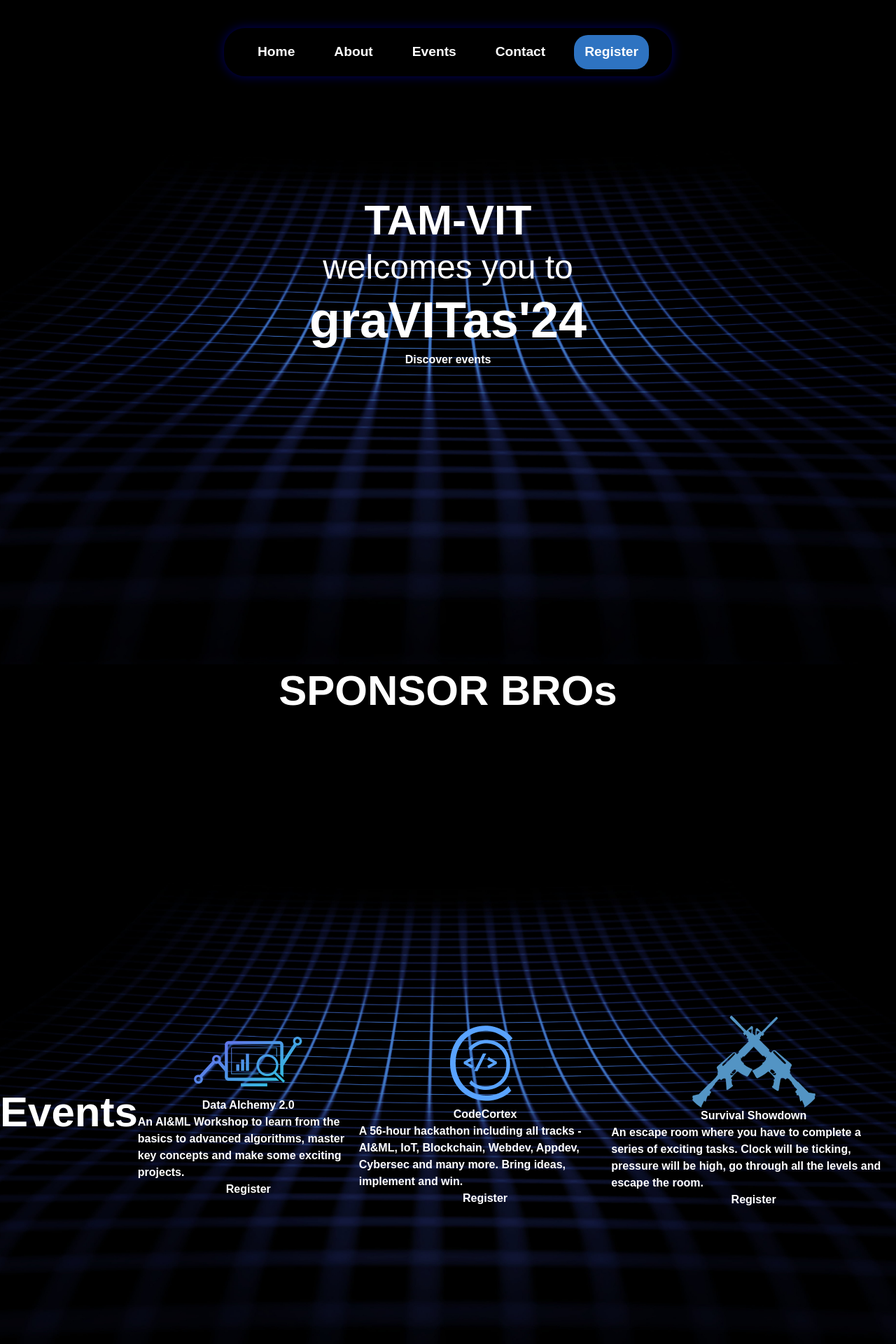
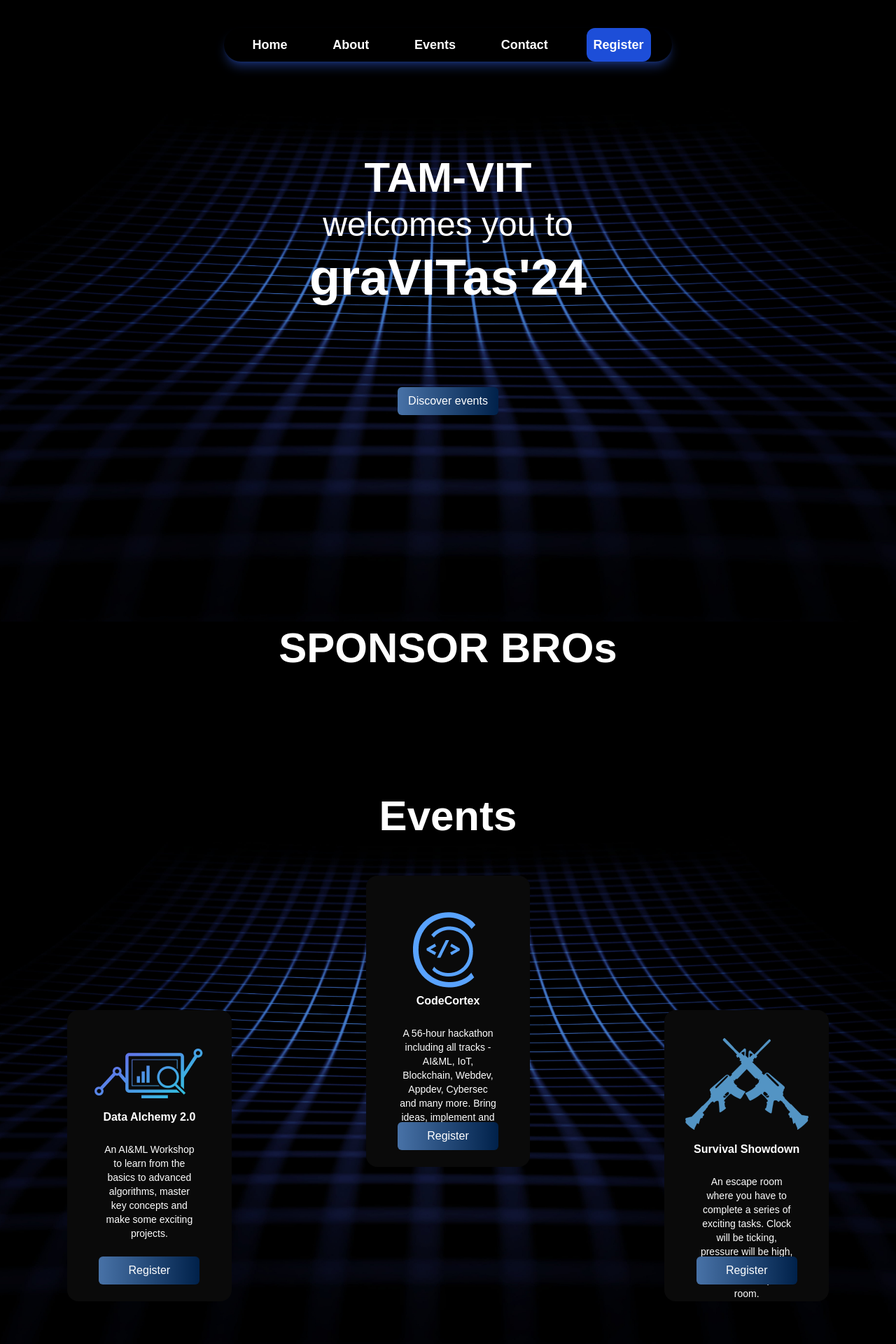
Before and after one commit to vishalpokuri/TAM_Gravitas_page, a React (Create React App) app: page / in a window 1280 px wide. Shown: the top 1920 px of the page at 70% size. Built offline with nearby package versions, Linux system fonts and the light colour scheme.

Commit message:
Added About and Events Components in the home page

```diff
--- a/package.json
+++ b/package.json
@@ -9,7 +9,6 @@
     "react": "^18.3.1",
     "react-dom": "^18.3.1",
     "react-scripts": "5.0.1",
-    "styled-components": "^6.1.12",
     "web-vitals": "^2.1.4"
   },
   "scripts": {
--- a/src/App.css
+++ b/src/App.css
@@ -1,3 +1,6 @@
+@tailwind base;
+@tailwind components;
+@tailwind utilities;
 .App {
   text-align: center;
 }
@@ -12,27 +15,3 @@
     animation: App-logo-spin infinite 20s linear;
   }
 }
-
-.App-header {
-  background-color: #282c34;
-  min-height: 100vh;
-  display: flex;
-  flex-direction: column;
-  align-items: center;
-  justify-content: center;
-  font-size: calc(10px + 2vmin);
-  color: white;
-}
-
-.App-link {
-  color: #61dafb;
-}
-
-@keyframes App-logo-spin {
-  from {
-    transform: rotate(0deg);
-  }
-  to {
-    transform: rotate(360deg);
-  }
-}
--- a/src/App.js
+++ b/src/App.js
@@ -5,12 +5,12 @@ import data_alchemy from "./images/data_alchemy.png";
 import survival from "./images/survival.png";
 import codecortex from "./images/codecortex.png";
 import { EventCard } from "./components/Card";
-import { NavbarContainer, NavItem, RegisterButton } from './components/Navbar';
-import {TeamCard} from './components/TeamCard';
+import { NavbarContainer, NavItem, RegisterButton } from "./components/Navbar";
+import { TeamCard } from "./components/TeamCard";
 function App() {
   return (
     <>
-      <div className="w-screen h-30 bg-black flex justify-center py-10">
+      <div className="w-screen h-30 bg-black flex justify-center pt-10">
         <NavbarContainer>
           <NavItem href="#home">Home</NavItem>
           <NavItem href="#about">About</NavItem>
@@ -27,19 +27,20 @@ function App() {
           <h1 className="text-6xl leading-tight">TAM-VIT</h1>
           <p className="font-thin text-5xl leading-tight">welcomes you to</p>
           <h2 className="text-7xl leading-tight">graVITas'24</h2>
-
-          <Button what="Discover events" />
+          <Button className="mt-28" what="Discover events" />
         </div>
       </div>
       <div className="w-screen h-60 bg-black flex flex-col items-center text-white">
         <h2 className="text-6xl leading-tight">SPONSOR BROs</h2>
       </div>
       <div
-        className="w-screen h-screen bg-black bg-cover bg-center flex flex-row items-center text-white"
+        className="w-screen h-screen bg-black bg-cover bg-center flex flex-col items-center text-white"
         style={{ backgroundImage: `url(${bg})` }}
       >
-        <h2 className="text-6xl leading-tight pt-12 mb-12">Events</h2>
+        <h2 className="text-6xl leading-tight  mb-12">Events</h2>
+        <div className="flex flex-row justify-between">
           <EventCard
+            explicit="mt-48"
             image={data_alchemy}
             alt="Data Alchemy"
             title="Data Alchemy 2.0"
@@ -53,6 +54,8 @@ function App() {
             desc="A 56-hour hackathon including all tracks - AI&ML, IoT, Blockchain, Webdev, Appdev, Cybersec and many more. Bring ideas, implement and win."
           />
           <EventCard
+            explicit="mt-48"
+            imageexplicit="mb-4"
             image={survival}
             alt="Survival Showdown"
             title="Survival Showdown"
@@ -61,10 +64,27 @@ ticking, pressure will be high,
           go through all the levels and
           escape the room."
           />
-
+        </div>
       </div>
 
-
+      <div
+        className="w-screen h-screen bg-black bg-cover bg-center flex flex-col items-center text-white my-36 "
+        style={{ backgroundImage: `url(${bg})` }}
+      >
+        <h2 className="text-6xl leading-tight mt-32">ABOUT</h2>
+        <div className="w-4/6 bg-cardbg bg-opacity-70 h-2/4 mt-16 font-extralight text-2xl p-16 text-center ">
+          <span className="text-white">
+            The AI&ML Club is a dynamic student-led organization dedicated to
+            fostering a deep understanding and appreciation for Artificial
+            Intelligence and Machine Learning technologies among students at
+            Vellore Institute of Technology, Vellore. Established with the
+            vision of nurturing a community of learners, innovators, and problem
+            solvers, our club serves as a hub for exploring the fascinating
+            intersection of AI and ML with various domains such as healthcare,
+            finance, education, and more
+          </span>
+        </div>
+      </div>
     </>
   );
 }
--- /dev/null
+++ b/src/components/Button.js
@@ -0,0 +1,9 @@
+export function Button({ className, what }) {
+  return (
+    <button
+      className={`bg-gradient-to-r from-start to-end font-extralight p-2 rounded-md w-36 transform transition-transform duration-300 hover:-translate-y-2 ${className}`}
+    >
+      {what}
+    </button>
+  );
+}
--- a/src/components/Button.jsx
+++ /dev/null
@@ -1,7 +0,0 @@
-export function Button(props) {
-  return (
-    <button className="bg-gradient-to-r from-start to-end font-extralight p-2 rounded-md w-36 mt-28">
-      {props.what}
-    </button>
-  );
-}
--- /dev/null
+++ b/src/components/Card.js
@@ -0,0 +1,18 @@
+import { Button } from "./Button";
+
+export function EventCard(props) {
+  return (
+    <div
+      className={`relative flex flex-col w-1/3 h-[26rem] mx-24 bg-cardbg items-center rounded-2xl ${props.explicit}`}
+    >
+      <img
+        src={props.image}
+        alt={props.alt}
+        className={`mt-10 ${props.imageexplicit}`}
+      />
+      <h2>{props.title}</h2> <br />
+      <p className="font-extralight px-12 text-center text-sm">{props.desc}</p>
+      <Button className="absolute bottom-6  mt-0" what="Register" />
+    </div>
+  );
+}
--- a/src/components/Card.jsx
+++ /dev/null
@@ -1,14 +0,0 @@
-import { Button } from "./Button";
-
-export function EventCard(props) {
-  return (
-    <div className="flex flex-row justify-between">
-      <div className="h-96 w-72 bg-slate-700 flex flex-col items-center">
-        <img src={props.image} alt={props.alt} className="mt-10" />
-        <h2>{props.title}</h2>
-        <p className="font-extralight px-8 text-center">{props.desc}</p>
-        <Button what="Register" />
-      </div>
-    </div>
-  );
-}
--- a/src/components/Navbar.js
+++ b/src/components/Navbar.js
@@ -1,41 +1,31 @@
-import React from 'react';
-import styled from 'styled-components';
+import React from "react";
 
-const NavbarContainer = styled.nav`
-  width: 50%;
-  display: flex;
-  justify-content: space-around;
-  align-items: center;
-  background-color: #000;
-  padding: 10px 20px;
-  border-radius: 30px;
-  box-shadow: 0 0 15px rgba(0, 0, 139, 0.7);
-  height: 50px
-  padding: 5px;
+export function NavbarContainer({ children }) {
+  return (
+    <nav className="w-1/2 flex justify-around items-center bg-black p-2 rounded-3xl shadow-lg shadow-blue-900/70 h-12">
+      {children}
+    </nav>
+  );
+}
 
-`;
+export function NavItem({ href, children }) {
+  return (
+    <a
+      href={href}
+      className="text-white no-underline text-lg p-2.5 rounded-xl transition-colors duration-300 ease-in-out hover:bg-white/10"
+    >
+      {children}
+    </a>
+  );
+}
 
-const NavItem = styled.a`
-  color: #fff;
-  text-decoration: none;
-  font-size: 1.2rem;
-  padding: 10px 15px;
-  border-radius: 20px;
-  transition: background-color 0.3s ease-in-out;
-
-  &:hover {
-    background-color: rgba(255, 255, 255, 0.1);
-  }
-`;
-
-const RegisterButton = styled(NavItem)`
-  background-color: #2e73c1;
-  color: #fff;
-
-
-  &:hover {
-    background-color: #1b4a7e;
-  }
-`;
-
-export {NavbarContainer, NavItem, RegisterButton };
+export function RegisterButton({ href, children }) {
+  return (
+    <a
+      href={href}
+      className="bg-blue-700 text-white no-underline text-lg p-2.5 rounded-xl transition-colors duration-300 ease-in-out hover:bg-blue-900"
+    >
+      {children}
+    </a>
+  );
+}
--- a/src/components/TeamCard.js
+++ b/src/components/TeamCard.js
@@ -1,26 +1,7 @@
-import React from 'react';
-import styled from 'styled-components';
-
-const TeamCard= styled.div`
-color: #59A3FF;
-font-weight: bold;
-justify-content: center;
-align-items: center;
-text-align: center;
-font-size: 1.7rem;
-border-radius: 15px;
-padding: 20px;
-background-color: #0A0A0A;
-flex-direction: column;
-width: 10rem;
-height: 10rem;
-margin: 5px;
-box-shadow: 0 0 15px rgba(0, 0, 139, 0.7);
- &:hover {
-    background-color: rgba(255, 255, 255, 0.1);
-cursor: pointer;
-  }
-`
-;
-
-export {TeamCard};
+export function TeamCard({ children }) {
+  return (
+    <div className="text-blue-400 font-bold flex justify-center items-center text-center text-xl rounded-lg p-5 bg-gray-900 flex-col w-40 h-40 m-1.5 shadow-lg shadow-blue-900/70 transition-colors duration-300 ease-in-out hover:bg-white/10 cursor-pointer">
+      {children}
+    </div>
+  );
+}
--- a/src/index.css
+++ b/src/index.css
@@ -4,6 +4,7 @@
 @import url("https://fonts.googleapis.com/css2?family=Lexend:wght@100..900&family=Montserrat:ital,wght@0,100..900;1,100..900&display=swap");
 body {
   margin: 0;
+  background-color: #000;
   font-family: "Lexend", sans-serif;
   -webkit-font-smoothing: antialiased;
   -moz-osx-font-smoothing: grayscale;
--- a/tailwind.config.js
+++ b/tailwind.config.js
@@ -1,6 +1,8 @@
 /** @type {import('tailwindcss').Config} */
 module.exports = {
-  content: ["./src/**/*.{html,js}"],
+  content: [
+    "./src/**/*.{js,jsx,ts,tsx}", // Adjust the paths to your source files
+  ],
   theme: {
     extend: {
       colors: {
```
Also changed, not shown: src/logo.svg (deleted), 1 other file (tests, documents, lock files or other folders). Lines whose indentation alone changed are shown as unchanged.
